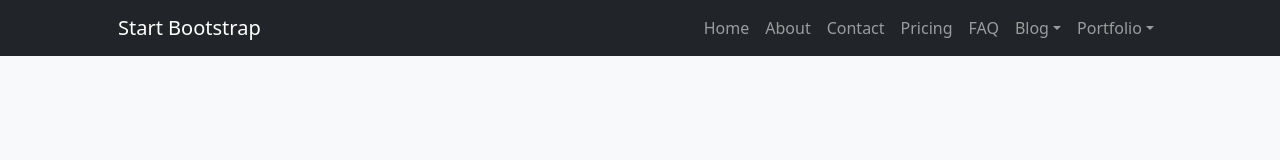
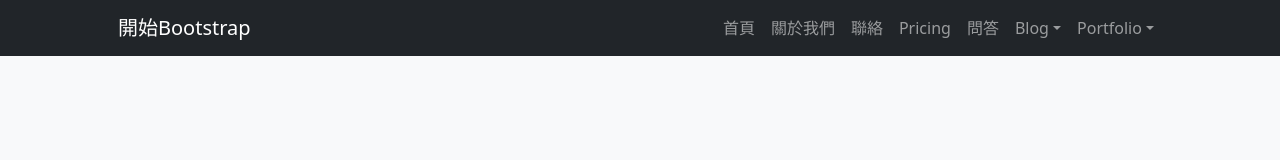
Before and after one commit to hsinjulin/my-first-website, a plain HTML site: page pricing.html in a window 1280 px wide. Shown: the top 160 px of the page. Drawn offline with nearby package versions, Linux system fonts and the light colour scheme.

Commit message:
change chinese

```diff
--- a/pricing.html
+++ b/pricing.html
@@ -18,15 +18,15 @@
             <!-- Navigation-->
             <nav class="navbar navbar-expand-lg navbar-dark bg-dark">
                 <div class="container px-5">
-                    <a class="navbar-brand" href="index.html">Start Bootstrap</a>
+                    <a class="navbar-brand" href="index.html">開始Bootstrap</a>
                     <button class="navbar-toggler" type="button" data-bs-toggle="collapse" data-bs-target="#navbarSupportedContent" aria-controls="navbarSupportedContent" aria-expanded="false" aria-label="Toggle navigation"><span class="navbar-toggler-icon"></span></button>
                     <div class="collapse navbar-collapse" id="navbarSupportedContent">
                         <ul class="navbar-nav ms-auto mb-2 mb-lg-0">
-                            <li class="nav-item"><a class="nav-link" href="index.html">Home</a></li>
-                            <li class="nav-item"><a class="nav-link" href="about.html">About</a></li>
-                            <li class="nav-item"><a class="nav-link" href="contact.html">Contact</a></li>
+                            <li class="nav-item"><a class="nav-link" href="index.html">首頁</a></li>
+                            <li class="nav-item"><a class="nav-link" href="about.html">關於我們</a></li>
+                            <li class="nav-item"><a class="nav-link" href="contact.html">聯絡</a></li>
                             <li class="nav-item"><a class="nav-link" href="pricing.html">Pricing</a></li>
-                            <li class="nav-item"><a class="nav-link" href="faq.html">FAQ</a></li>
+                            <li class="nav-item"><a class="nav-link" href="faq.html">問答</a></li>
                             <li class="nav-item dropdown">
                                 <a class="nav-link dropdown-toggle" id="navbarDropdownBlog" href="#" role="button" data-bs-toggle="dropdown" aria-expanded="false">Blog</a>
                                 <ul class="dropdown-menu dropdown-menu-end" aria-labelledby="navbarDropdownBlog">
```
